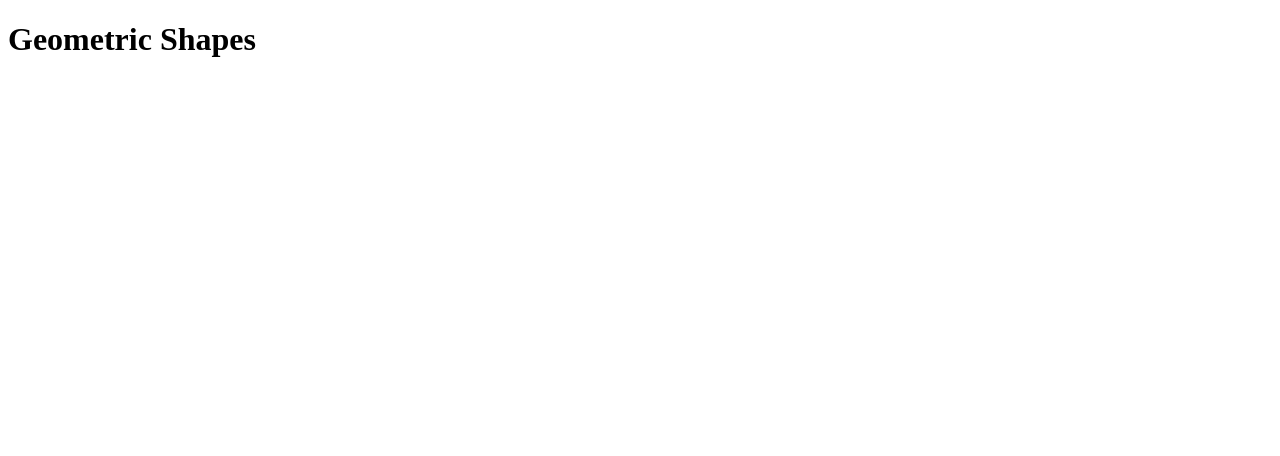
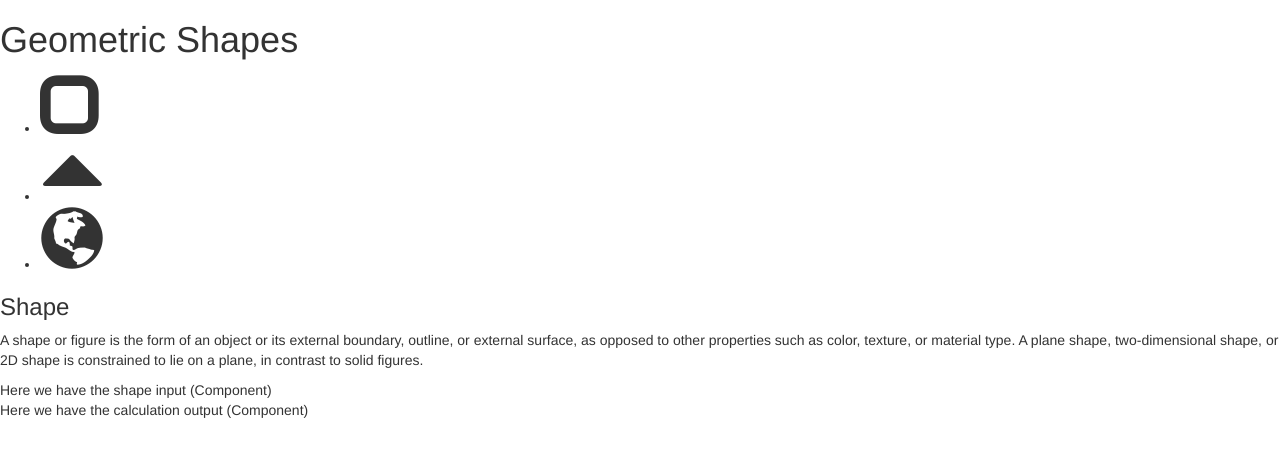
Before and after one commit to ButchBet/JavaScript-Practice, a website: page geometricShapes/index.html in a window 1280 px wide. Drawn offline with nearby package versions, Linux system fonts and the light colour scheme.

Commit message:
In project shapes we created the main structure in HTML and adTML and added icons in the nav bar.

```diff
--- a/geometricShapes/index.css
+++ b/geometricShapes/index.css
@@ -0,0 +1,5 @@
+
+
+#shapes li .glyphicon {
+    font-size: 64px;
+}
--- a/geometricShapes/index.html
+++ b/geometricShapes/index.html
@@ -5,9 +5,46 @@
     <meta http-equiv="X-UA-Compatible" content="IE=edge">
     <meta name="viewport" content="width=device-width, initial-scale=1.0">
     <title>Geometric shapes</title>
+
+    <link rel="stylesheet" href="index.css">
+
+    <link rel="stylesheet" href="https://maxcdn.bootstrapcdn.com/bootstrap/3.3.7/css/bootstrap.min.css">
 </head>
 <body>
-    <h1>Geometric Shapes</h1>
-    <script src="./geometricShapes.js"></script>
+    <header>
+        <h1>Geometric Shapes</h1>
+    </header>
+
+    <nav>
+        <ul id="shapes">
+            <li id="squareIcon"><i class="glyphicon glyphicon-unchecked" title="Square"></i></li>
+
+            <li id="triangleIcon"><i class="glyphicon glyphicon-triangle-top" title="Triangle"></i></li>
+
+            <li id="circleIcon"><i class="glyphicon glyphicon-globe" title="Circle"></i></li>
+        </ul>
+    </nav>
+
+    <main>
+        <section id="description">
+            <h3 id="name">Shape</h3>
+
+            <p id="meaning">A shape or figure is the form of an object or its external boundary, outline, or external surface, as opposed to other properties such as color, texture, or material type. A plane shape, two-dimensional shape, or 2D shape is constrained to lie on a plane, in contrast to solid figures.</p>
+        </section>
+
+        <section id="canculation">
+            <section id="input">
+                <form action="#">
+                    Here we have the shape input (Component)
+                </form>
+            </section>
+
+            <section id="output">
+                Here we have the calculation output (Component)
+            </section>
+        </section>
+    </main>
+
+    <script src="./index.js"></script>
 </body>
 </html>
--- /dev/null
+++ b/geometricShapes/package.json
@@ -0,0 +1,5 @@
+{
+  "dependencies": {
+    "bootstrap-icons": "^1.7.2"
+  }
+}
```
Also changed, not shown: Perimetro y area formulas1.jpg (added), Perimetro y area formulas2.jpg (added), README.md, geometricShapes/index.js (renamed from geometricShapes/geometricShapes.js), 1 other file.
